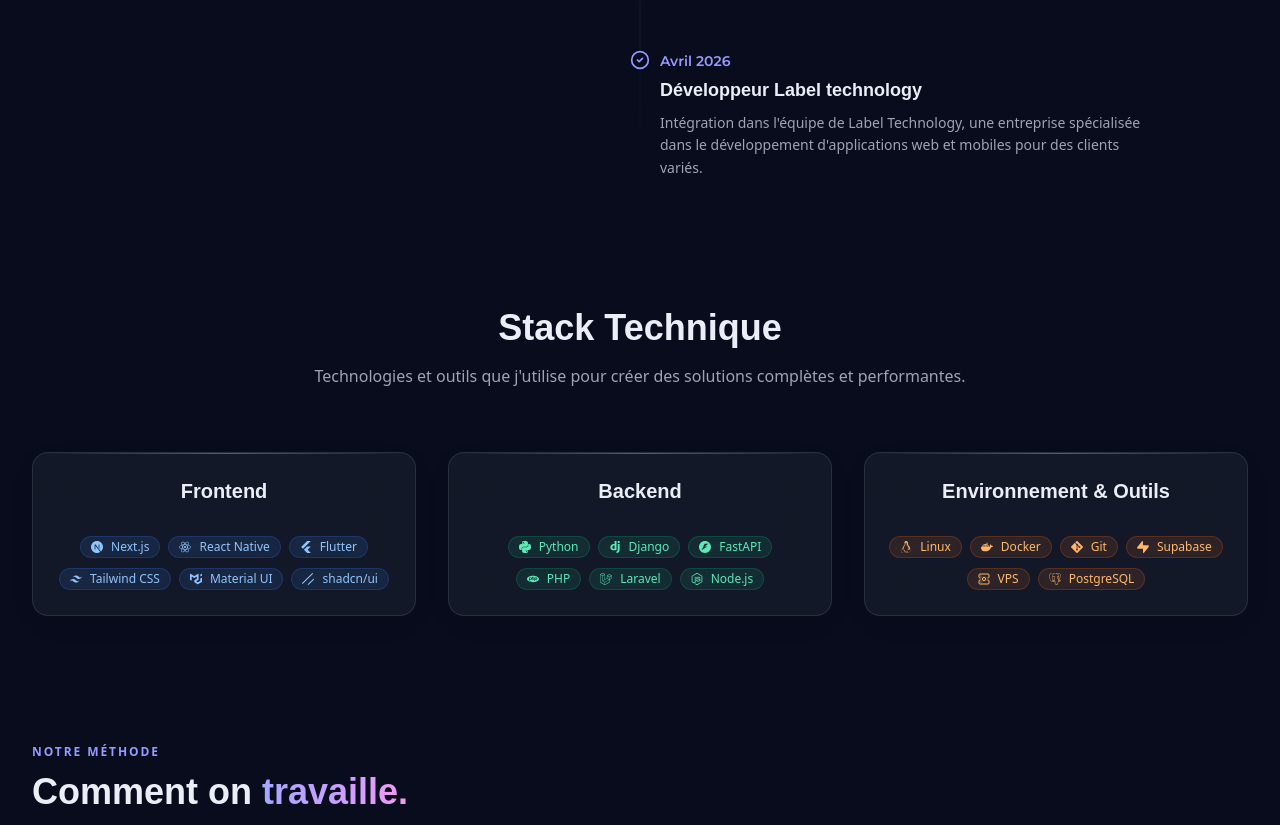
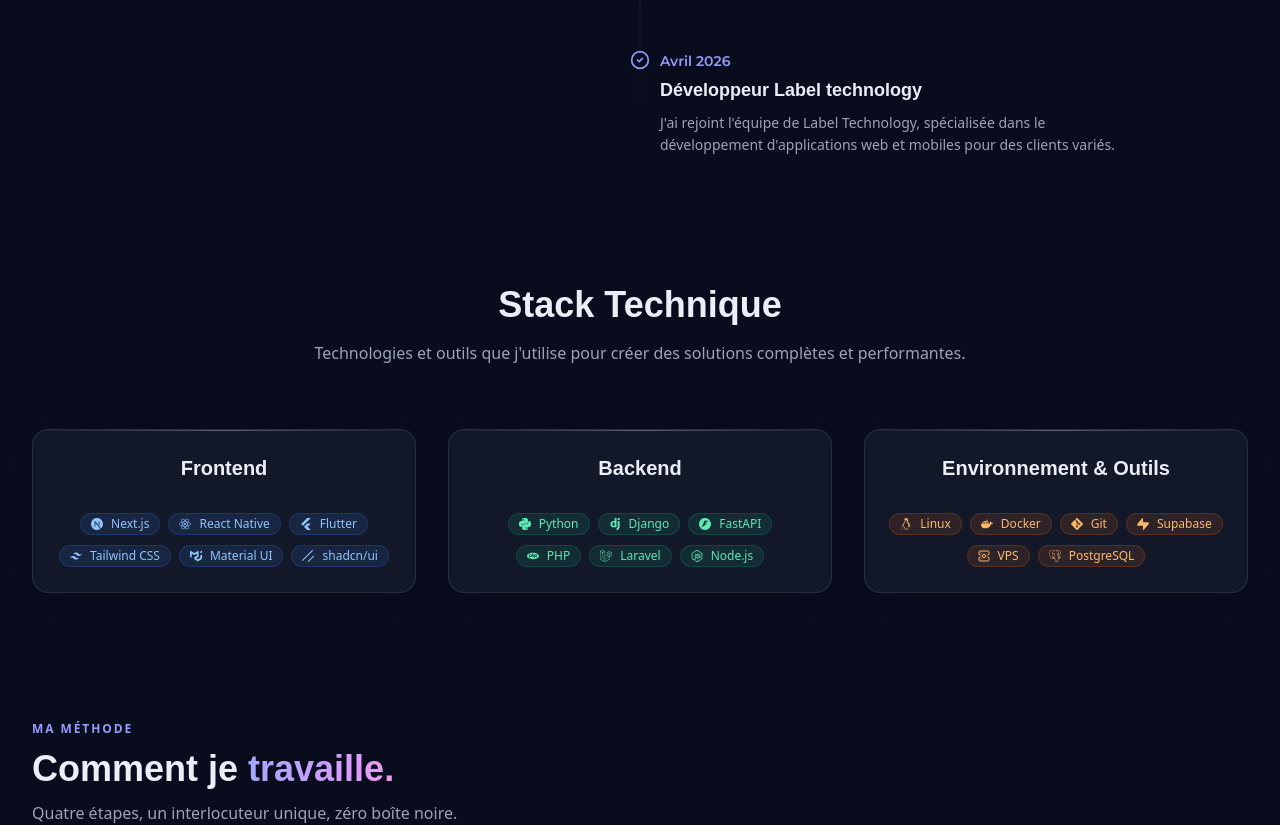
Before and after one commit to bry4ng4rrix/portfolio, a Next.js app: page / in a window 1280 px wide. Shown: the part 1848-2673 px from the top of the page. Built offline with nearby package versions, Linux system fonts and the light colour scheme; no server answers; a web font is replaced by a local one.

Commit message:
modifications des texte

```diff
--- a/src/app/footer.jsx
+++ b/src/app/footer.jsx
@@ -52,7 +52,8 @@
               Allsafe<span className="text-primary">.</span>
             </h2>
             <p className="mt-4 max-w-sm text-sm leading-relaxed text-muted-foreground">
-              Votre partenaire technologique basé à Ankadikely Ilafy.
+              Je vous accompagne dans vos projets technologiques depuis
+              Ankadikely Ilafy.
             </p>
           </section>
 
--- a/src/app/method.jsx
+++ b/src/app/method.jsx
@@ -5,9 +5,9 @@
     number: "01",
     title: "Écoute",
     description:
-      "Cadrage précis de vos enjeux avant toute proposition. On comprend votre métier, vos contraintes et vos objectifs avant de suggérer quoi que ce soit.",
+      "J'analyse vos enjeux et prends le temps de comprendre votre métier, vos contraintes et vos objectifs avant de vous proposer une solution.",
     image: "/method/ecoute.jpg",
-    alt: "Équipe travaillant ensemble autour d'ordinateurs",
+    alt: "Personnes échangeant autour d'ordinateurs",
     color: "#3B82F6",
   },
   {
@@ -23,7 +23,7 @@
     number: "03",
     title: "Exécution",
     description:
-      "Délais tenus, budget respecté, livrables concrets et mesurables. Notre réputation se construit livraison après livraison, pas sur des promesses en avant-vente.",
+      "Je respecte les délais et le budget, et je m'engage sur des livrables concrets et mesurables. Je bâtis ma réputation projet après projet, grâce aux résultats.",
     image: "/method/execution.jpg",
     alt: "Présentation d'un projet devant un ordinateur",
     color: "#FF6B6B",
@@ -32,7 +32,7 @@
     number: "04",
     title: "Suivi",
     description:
-      "La livraison n'est pas la fin de l'histoire : c'est le premier jour de votre accélération. Support continu, itérations, évolutions. Votre interlocuteur reste le même, votre ambition grandit.",
+      "La livraison marque le début de votre accélération. J'assure le support, les itérations et les évolutions. Je reste votre interlocutrice à chaque étape.",
     image: "/method/suivi.jpg",
     alt: "Jeune pousse symbolisant la croissance",
     color: "#10B981",
@@ -45,10 +45,10 @@
       <div className="mx-auto max-w-7xl">
         <div className="mb-10">
           <p className="mb-3 text-xs font-semibold uppercase tracking-[0.16em] text-primary">
-            Notre méthode
+            Ma méthode
           </p>
           <h2 className="font-geo text-3xl font-bold md:text-4xl">
-            Comment on <span className="text-gradient">travaille.</span>
+            Comment je <span className="text-gradient">travaille.</span>
           </h2>
           <p className="mt-3 max-w-2xl text-muted-foreground">
             Quatre étapes, un interlocuteur unique, zéro boîte noire.
--- a/src/app/parcours.jsx
+++ b/src/app/parcours.jsx
@@ -41,7 +41,7 @@
       year: "Avril 2026",
       title: "Développeur Label technology",
       description:
-        "Intégration dans l'équipe de Label Technology, une entreprise spécialisée dans le développement d'applications web et mobiles pour des clients variés.",
+        "J'ai rejoint l'équipe de Label Technology, spécialisée dans le développement d'applications web et mobiles pour des clients variés.",
     },
   ];
 
--- a/src/app/services.jsx
+++ b/src/app/services.jsx
@@ -13,9 +13,9 @@
 const services = [
   {
     name: "Développement",
-    headline: "On ne livre pas du code. On livre de la croissance.",
+    headline: "Je ne livre pas seulement du code : je crée de la croissance.",
     description:
-      "Applications web et mobile sur mesure, ERP, CRM, plateformes métier. Du prototype au système d'information complet.",
+      "Je conçois des applications web et mobiles sur mesure, des ERP, des CRM et des plateformes métier, du prototype au système d'information complet.",
     image: "/services/developpement.jpg",
     color: "#3B82F6",
     icon: CodeXml,
@@ -25,7 +25,7 @@
     name: "Digitalisation",
     headline: "Vos processus papier coûtent de l'argent.",
     description:
-      "Audit, conseil, déploiement ERP/CRM et formation des équipes. Une transformation numérique complète.",
+      "J'analyse vos besoins, vous conseille et déploie des solutions ERP/CRM, puis je forme vos équipes pour réussir leur transformation numérique.",
     image: "/services/digitalisation.jpg",
     color: "#10B981",
     icon: RefreshCw,
@@ -33,18 +33,18 @@
   },
   {
     name: "Marketing digital",
-    headline: "Votre audience existe déjà. On va la trouver.",
+    headline: "Je vous aide à trouver votre audience.",
     description:
-      "SEO, SEA, réseaux sociaux et analytics. Une stratégie orientée vers des résultats mesurables.",
+      "Je définis une stratégie SEO, SEA et réseaux sociaux, puis j'analyse les résultats pour améliorer votre visibilité.",
     image: "/services/marketing.jpg",
     color: "#EC4899",
     icon: TrendingUp,
   },
   {
     name: "Traitement de données",
-    headline: "Vos données dorment. On les réveille.",
+    headline: "Je donne vie à vos données.",
     description:
-      "Numérisation, saisie, nettoyage, structuration et analyse, sur supports physiques comme numériques.",
+      "Je numérise, saisis, nettoie, structure et analyse vos données, qu'elles soient sur support physique ou numérique.",
     image: "/services/donnees.jpg",
     color: "#38BDF8",
     icon: Database,
@@ -53,7 +53,7 @@
     name: "Matériel IT",
     headline: "L'infrastructure qui tient la route.",
     description:
-      "Ordinateurs, serveurs, réseau et périphériques. Conseil, livraison et installation B2B à Antananarivo et en régions.",
+      "Je vous conseille dans le choix de vos ordinateurs, serveurs, équipements réseau et périphériques, puis j'assure leur livraison et leur installation à Antananarivo et en régions.",
     image: "/services/materiel.jpg",
     color: "#F59E0B",
     icon: Cpu,
@@ -62,7 +62,7 @@
     name: "Comptabilité",
     headline: "Vos chiffres, enfin lisibles.",
     description:
-      "Saisie comptable, rapprochements bancaires et reporting financier mensuel pour des décisions éclairées.",
+      "Je réalise la saisie comptable, les rapprochements bancaires et le reporting financier mensuel pour éclairer vos décisions.",
     image: "/services/comptabilite.jpg",
     color: "#F87171",
     icon: Calculator,
@@ -76,15 +76,15 @@
         <div className="mb-10 flex flex-col gap-6 md:flex-row md:items-end md:justify-between">
           <div>
             <p className="mb-3 text-xs font-semibold uppercase tracking-[0.16em] text-primary">
-              Services
+              Mes expertises
             </p>
             <h2 className="max-w-xl font-geo text-3xl font-bold leading-tight md:text-4xl">
               Six pôles, une seule interlocutrice
               <span className="text-gradient">.</span>
             </h2>
             <p className="mt-3 max-w-2xl text-muted-foreground">
-              Deux expertises cœur, le développement sur mesure et la
-              digitalisation, complétées par quatre pôles mobilisés selon votre
+              Je réunis deux expertises clés, le développement sur mesure et la
+              digitalisation, et mobilise quatre autres compétences selon votre
               projet.
             </p>
           </div>
```
